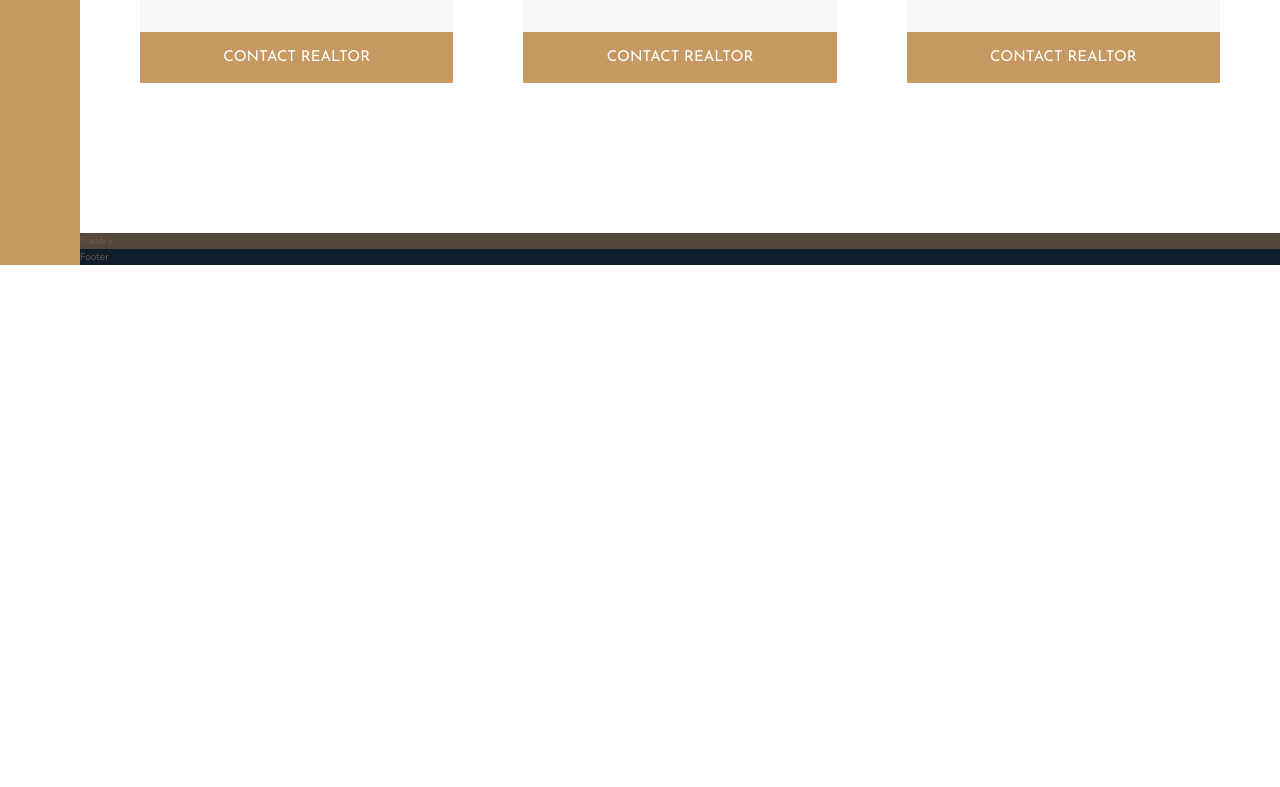
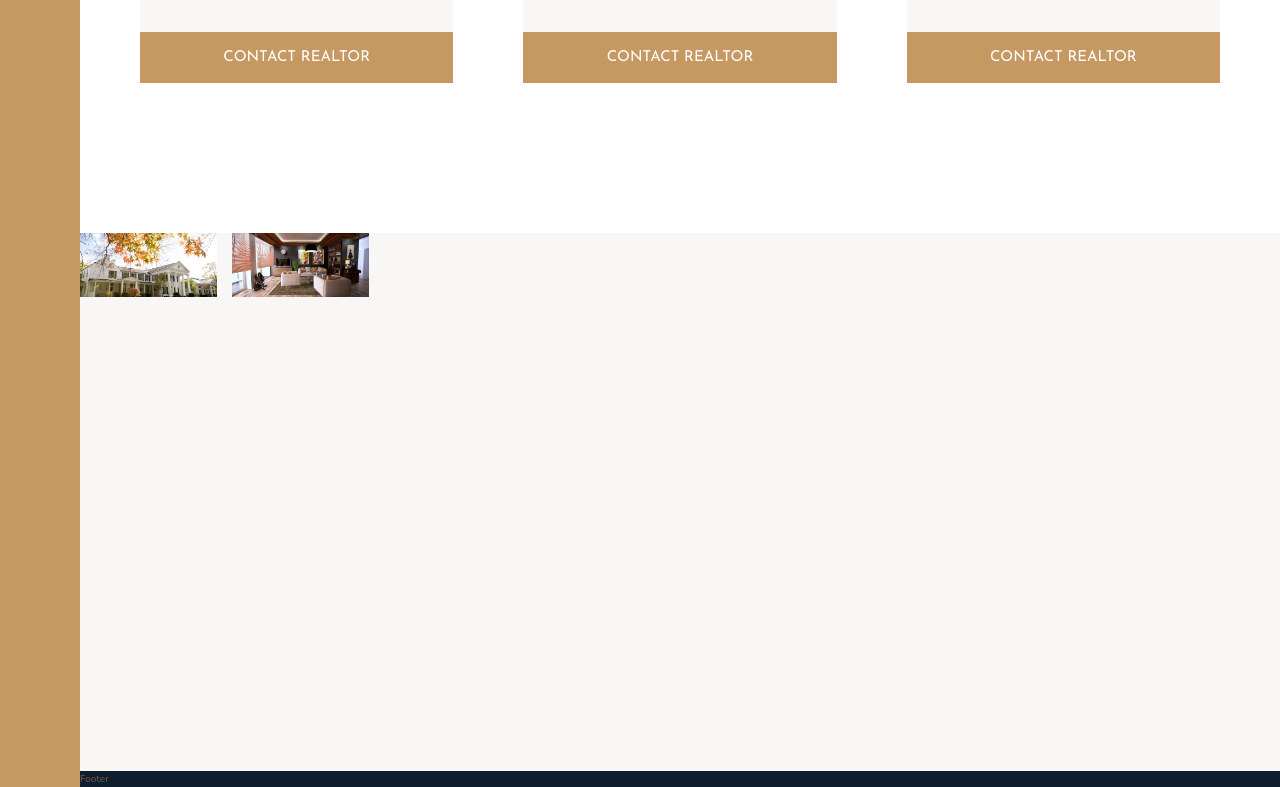
Before and after one commit to belie369/nexter, a website: page index.html in a window 1280 px wide. Shown: the part 2839-3626 px from the top of the page. Before the commit the page ends 3104 px from the top, so only its background shows below. Drawn offline with nearby package versions, Linux system fonts and the light colour scheme.

Commit message:
Added initial structure ans styles for gallery.

```diff
--- a/index.html
+++ b/index.html
@@ -283,11 +283,11 @@
             </div>
             <button class="btn home__btn">Contact realtor</button>
         </div>
-
     </section>
 
     <section class="gallery">
-        Gallery
+        <img src="img/gal-1.jpeg" alt="Gallery image house 1" class="gallery__img">
+        <img src="img/gal-2.jpeg" alt="Gallery image house 2" class="gallery__img">
     </section>
 
     <footer class="footer">
--- a/sass/_gallery.scss
+++ b/sass/_gallery.scss
@@ -1,4 +1,17 @@
 .gallery {
-	background-color: $color-grey-dark-1;
 	grid-column: full-start / full-end;
+
+	display: grid;
+	grid-template-columns: repeat(8, 1fr);
+	grid-template-rows: repeat(7, 5vw);
+	grid-gap: 1.5rem;
+
+	background-color: $color-grey-light-1;
+
+	&__img {
+		display: block;
+		width: 100%;
+		height: 100%;
+		object-fit: cover;
+	}
 }
```
Also changed, not shown: css/style.comp.css, css/style.css, css/style.prefix.css.
